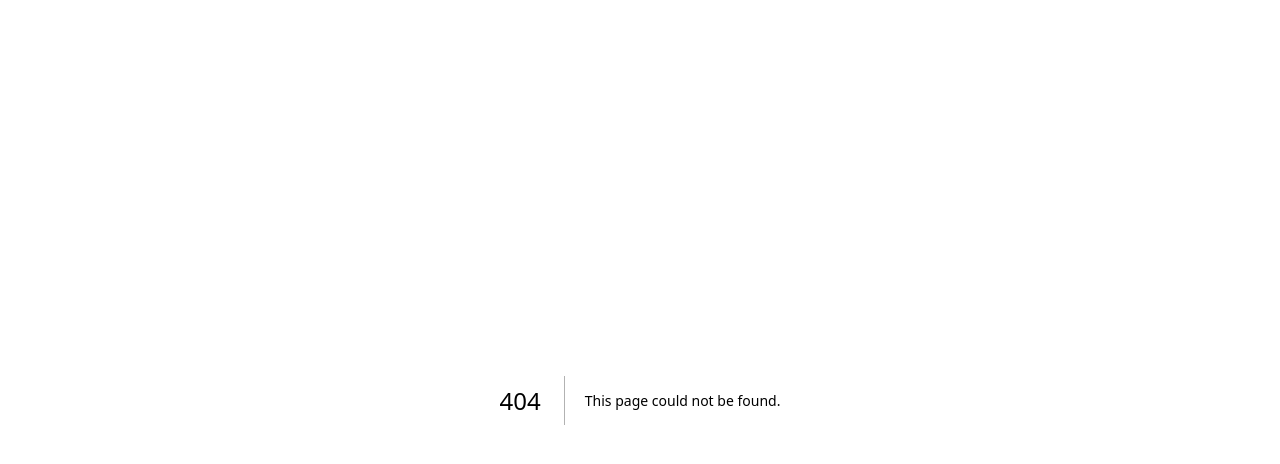
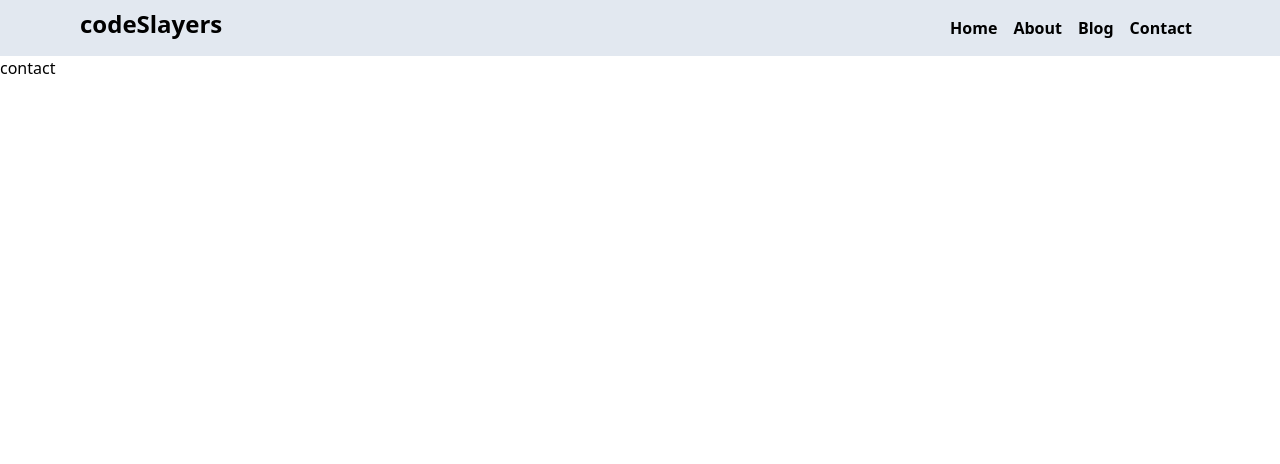
Before and after one commit to CODExSHUBHAM/code-slayers, a Next.js app: page /contact in a window 1280 px wide. Before the commit this address had no page. Shown: the top 464 px of the page. Built offline with nearby package versions, Linux system fonts and the light colour scheme.

Commit message:
Feat: Added about, blog, contact Pages

```diff
--- /dev/null
+++ b/pages/about.js
@@ -0,0 +1,13 @@
+import React from 'react'
+import Navbar from '@/components/Navbar/navbar'
+
+function about() {
+  return (
+    <>
+      <Navbar />
+      <div>about</div>
+    </>
+  )
+}
+
+export default about
--- /dev/null
+++ b/pages/blog.js
@@ -0,0 +1,13 @@
+import React from 'react'
+import Navbar from '@/components/Navbar/navbar'
+
+function blog() {
+  return (
+    <>
+      <Navbar />
+      <div>blog</div>
+    </>
+  )
+}
+
+export default blog
--- /dev/null
+++ b/pages/contact.js
@@ -0,0 +1,13 @@
+import React from 'react'
+import Navbar from '@/components/Navbar/navbar'
+
+function contact() {
+  return (
+    <>
+      <Navbar />
+      <div>contact</div>
+    </>
+  )
+}
+
+export default contact
```
